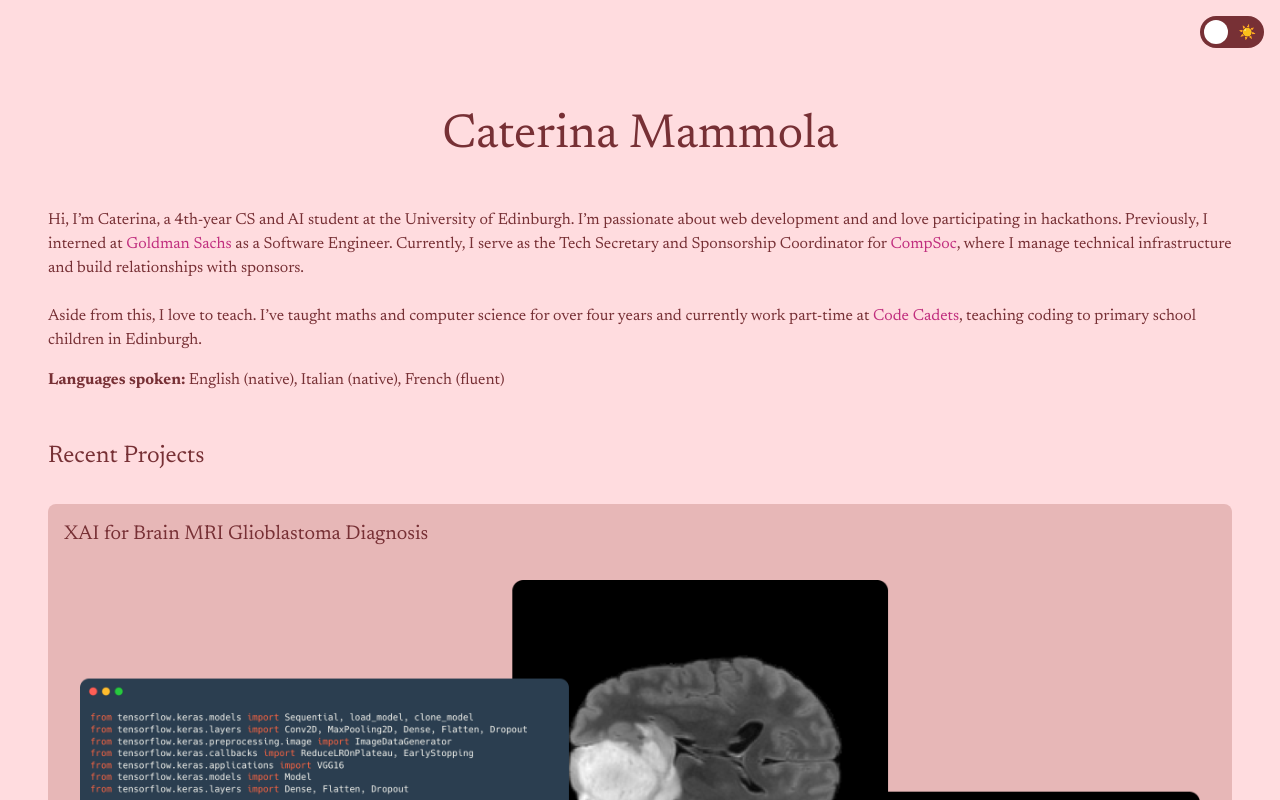
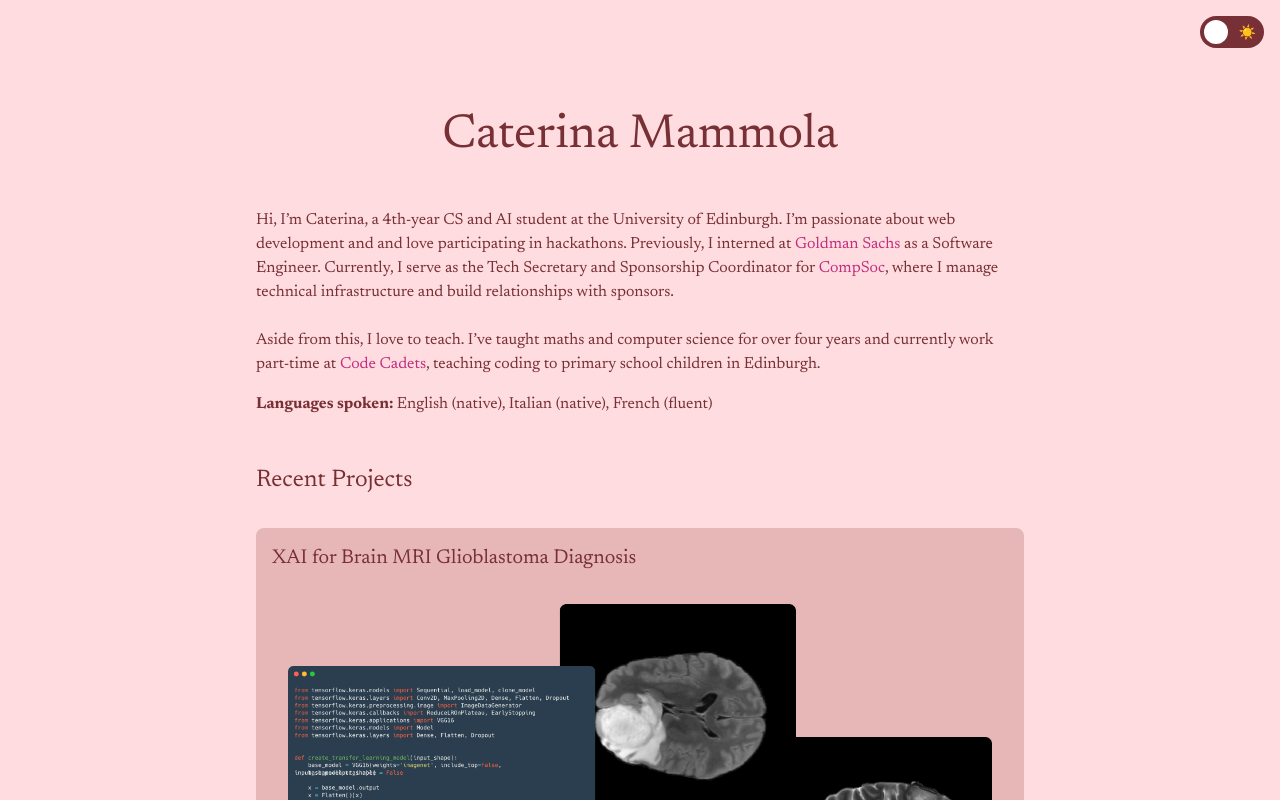
Before and after one commit to Cat2005/cat.codes, a Next.js app: page / in a window 1280 px wide. Shown: the top 800 px of the page. Built offline with nearby package versions, Linux system fonts and the light colour scheme.

Commit message:
margin fix

```diff
--- a/src/app/page.tsx
+++ b/src/app/page.tsx
@@ -9,7 +9,7 @@ export default function Home() {
   const [isDarkMode, setIsDarkMode] = useState(false);
 
   return (
-    <div className={`flex flex-col min-h-screen px-12 lg:px-54 ${isDarkMode ? 'bg-[#2D1518]' : 'bg-[#FFDCDF]'}`}>
+    <div className={`flex flex-col min-h-screen px-12 lg:px-64 ${isDarkMode ? 'bg-[#2D1518]' : 'bg-[#FFDCDF]'}`}>
       <div className="absolute top-4 right-4">
         <label className="relative inline-flex items-center cursor-pointer">
           <input
```
